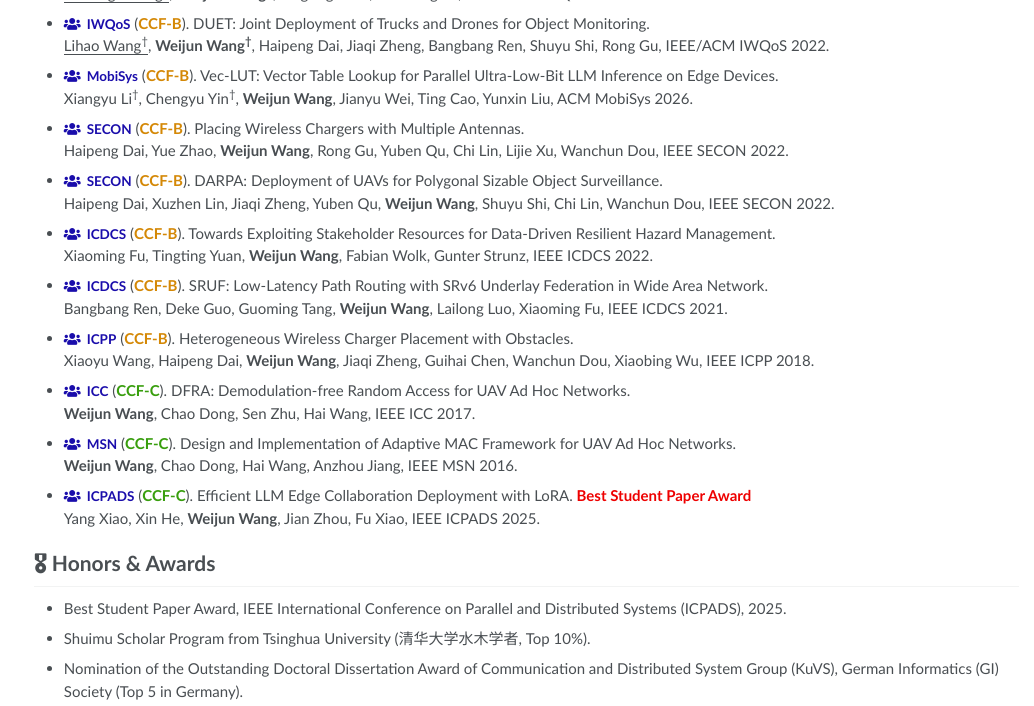
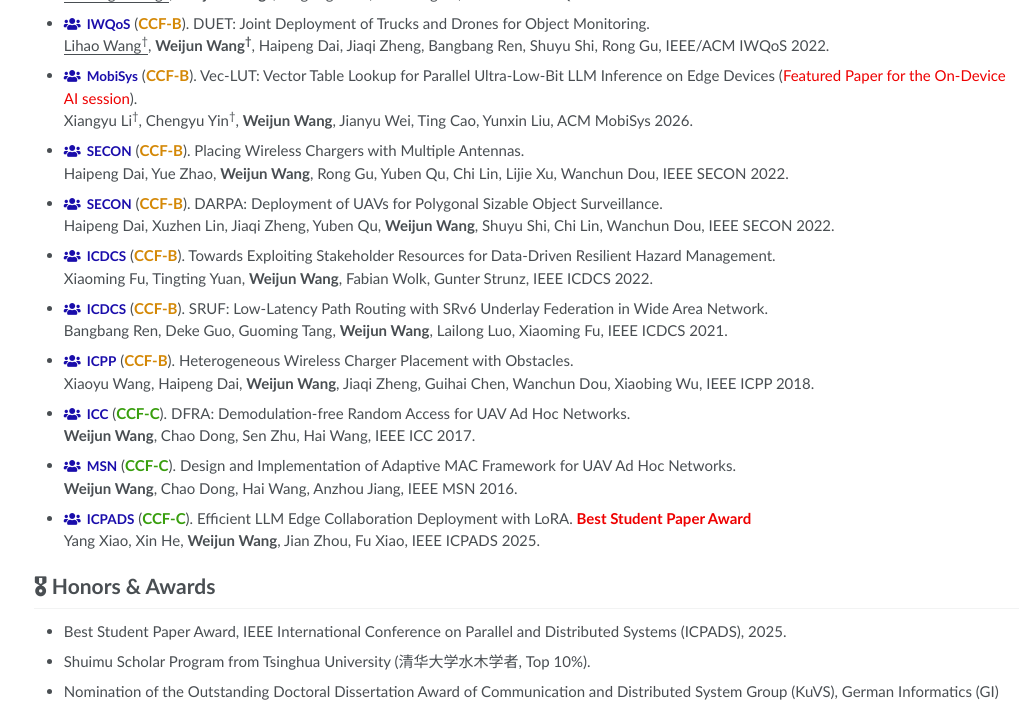
Before and after one commit to WeijunAlexWang/WeijunALexWang.github.io, a Jekyll site: the page built from _pages/about.md, in a window 1280 px wide and 900 px high, scrolled down 3506 px, cut to the strip 194-900 px from the top of the window. Shown: the whole strip, without its empty margins (246-1280 px from the left). Built offline with Jekyll 4.4.1, drawn with Linux system fonts in a browser that asks for light colours.

Commit message:
Mark Vec-LUT as Featured Paper for On-Device AI session

```diff
--- a/_pages/includes/publications.md
+++ b/_pages/includes/publications.md
@@ -195,7 +195,7 @@
 
 
 
-- <a href="https://arxiv.org/abs/2512.06443"><span class="badge"><i class="fas fa-users"></i> MobiSys</span></a> (<span class="ccf-b">CCF-B</span>). Vec-LUT: Vector Table Lookup for Parallel Ultra-Low-Bit LLM Inference on Edge Devices.<br>
+- <a href="https://arxiv.org/abs/2512.06443"><span class="badge"><i class="fas fa-users"></i> MobiSys</span></a> (<span class="ccf-b">CCF-B</span>). Vec-LUT: Vector Table Lookup for Parallel Ultra-Low-Bit LLM Inference on Edge Devices (<span class="acceptance-rate">Featured Paper for the On-Device AI session</span>).<br>
   Xiangyu Li<sup>†</sup>, Chengyu Yin<sup>†</sup>, **Weijun Wang**, Jianyu Wei, Ting Cao, Yunxin Liu, ACM MobiSys 2026.<br>
 
 
```
